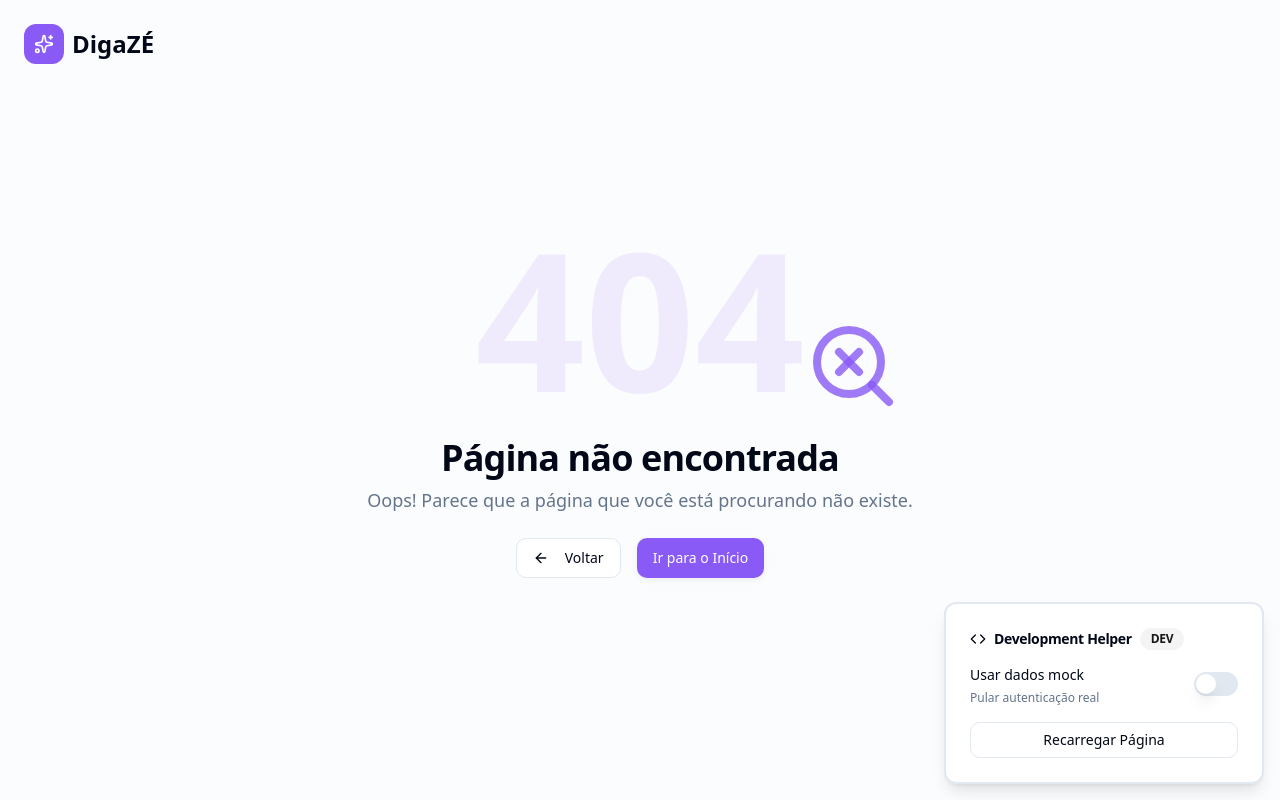
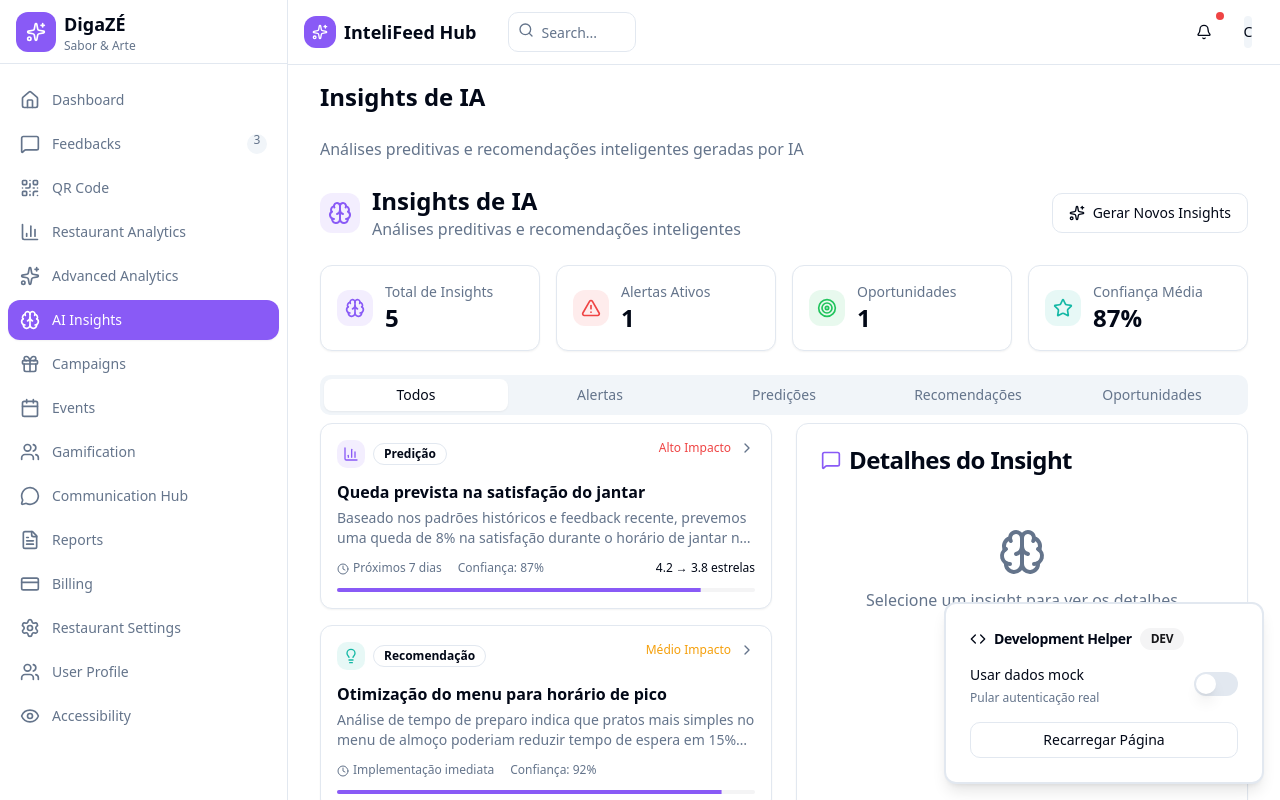
Before and after one commit to byfyrsc/Zefinalout25, a React (Vite) app: page /ai-insights in a window 1280 px wide. Shown: the top 800 px of the page. Built offline with nearby package versions, Linux system fonts and the light colour scheme.

Commit message:
[dyad] Adicionada página e rota para AI Insights - wrote 3 file(s)

```diff
--- a/src/components/layout/navigationConfig.ts
+++ b/src/components/layout/navigationConfig.ts
@@ -12,6 +12,7 @@ import {
   Calendar,
   FileText,
   MessageCircle, // Re-added for communication
+  Brain, // Novo ícone para AI Insights
 } from "lucide-react";
 
 export interface NavItem {
@@ -29,6 +30,7 @@ export const mainNavigationItems: NavItem[] = [
   { id: "qrcode", label: "QR Code", icon: QrCode, path: "/qrcode", requiresRestaurant: true },
   { id: "restaurant-analytics", label: "Restaurant Analytics", icon: BarChart3, path: "/restaurant-analytics", requiresRestaurant: true },
   { id: "advanced-analytics", label: "Advanced Analytics", icon: Sparkles, path: "/advanced-analytics" },
+  { id: "ai-insights", label: "AI Insights", icon: Brain, path: "/ai-insights" }, // Novo item de navegação
   { id: "campaigns", label: "Campaigns", icon: Gift, path: "/campaigns" },
   { id: "events", label: "Events", icon: Calendar, path: "/events" },
   { id: "gamification", label: "Gamification", icon: Users, path: "/gamification" },
--- /dev/null
+++ b/src/pages/AIInsightsPage.tsx
@@ -0,0 +1,14 @@
+import AIInsights from "@/components/advanced/AIInsights";
+import { EnhancedSkeleton, SkeletonPresets } from "@/components/ui/enhanced-skeleton";
+
+const AIInsightsPage = () => {
+  return (
+    <div className="space-y-6">
+      <h1 className="text-2xl font-bold text-foreground">Insights de IA</h1>
+      <p className="text-muted-foreground">Análises preditivas e recomendações inteligentes geradas por IA</p>
+      <AIInsights />
+    </div>
+  );
+};
+
+export default AIInsightsPage;
--- a/src/routes/protectedRoutes.tsx
+++ b/src/routes/protectedRoutes.tsx
@@ -24,6 +24,7 @@ const AdvancedAnalyticsPage = lazy(() => import("@/pages/AdvancedAnalyticsPage")
 const CommunicationPage = lazy(() => import("@/pages/CommunicationPage"));
 const ReportsPage = lazy(() => import("@/pages/ReportsPage"));
 const ProfilePage = lazy(() => import("@/pages/ProfilePage"));
+const AIInsightsPage = lazy(() => import("@/pages/AIInsightsPage")); // Nova importação
 
 
 export const protectedRoutes = [
@@ -62,6 +63,7 @@ export const protectedRoutes = [
       { path: "billing/cancel", element: <BillingCancelPage /> },
       { path: "profile", element: <ProfilePage /> },
       { path: "accessibility", element: <AccessibilityPage /> },
+      { path: "ai-insights", element: <AIInsightsPage /> }, // Nova rota
     ],
   },
 ];
```
